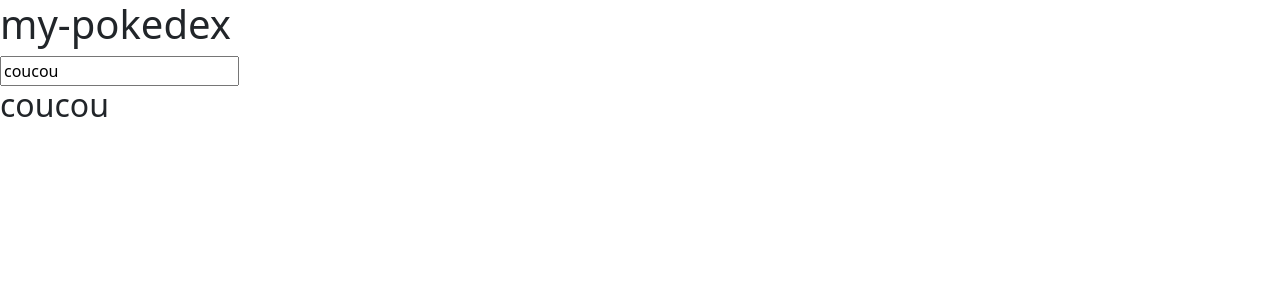
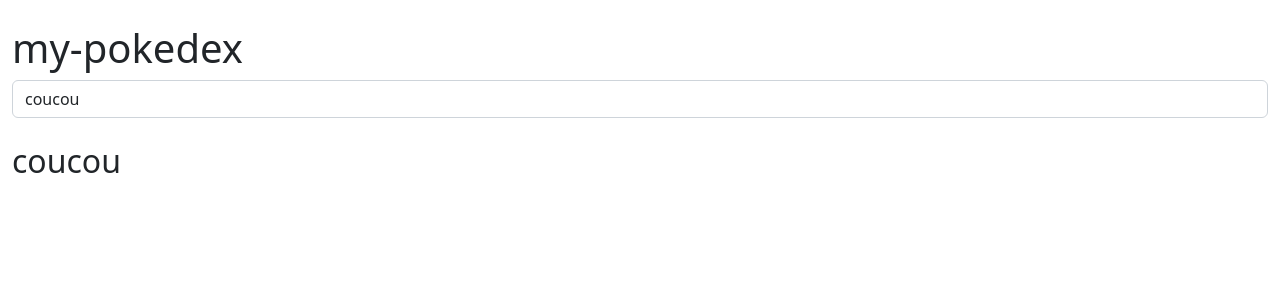
Before and after one commit to mvidailhet/pokedex-promo-septembre-2023, an Angular app: page / in a window 1280 px wide. Shown: the top 300 px of the page. Built offline with nearby package versions, Linux system fonts and the light colour scheme.

Commit message:
Utilisation de classes css pour que ça soit plus joli

```diff
--- a/src/app/app.component.html
+++ b/src/app/app.component.html
@@ -1,5 +1,7 @@
-<h1>{{ title }}</h1>
+<div class="container-fluid mt-4">
+  <h1>{{ title }}</h1>
 
-<input type="text" [(ngModel)]="userInput" />
+  <input class="form-control" type="text" [(ngModel)]="userInput" />
 
-<h2>{{ userInput }}</h2>
+  <h2 class="mt-4">{{ userInput }}</h2>
+</div>
```
